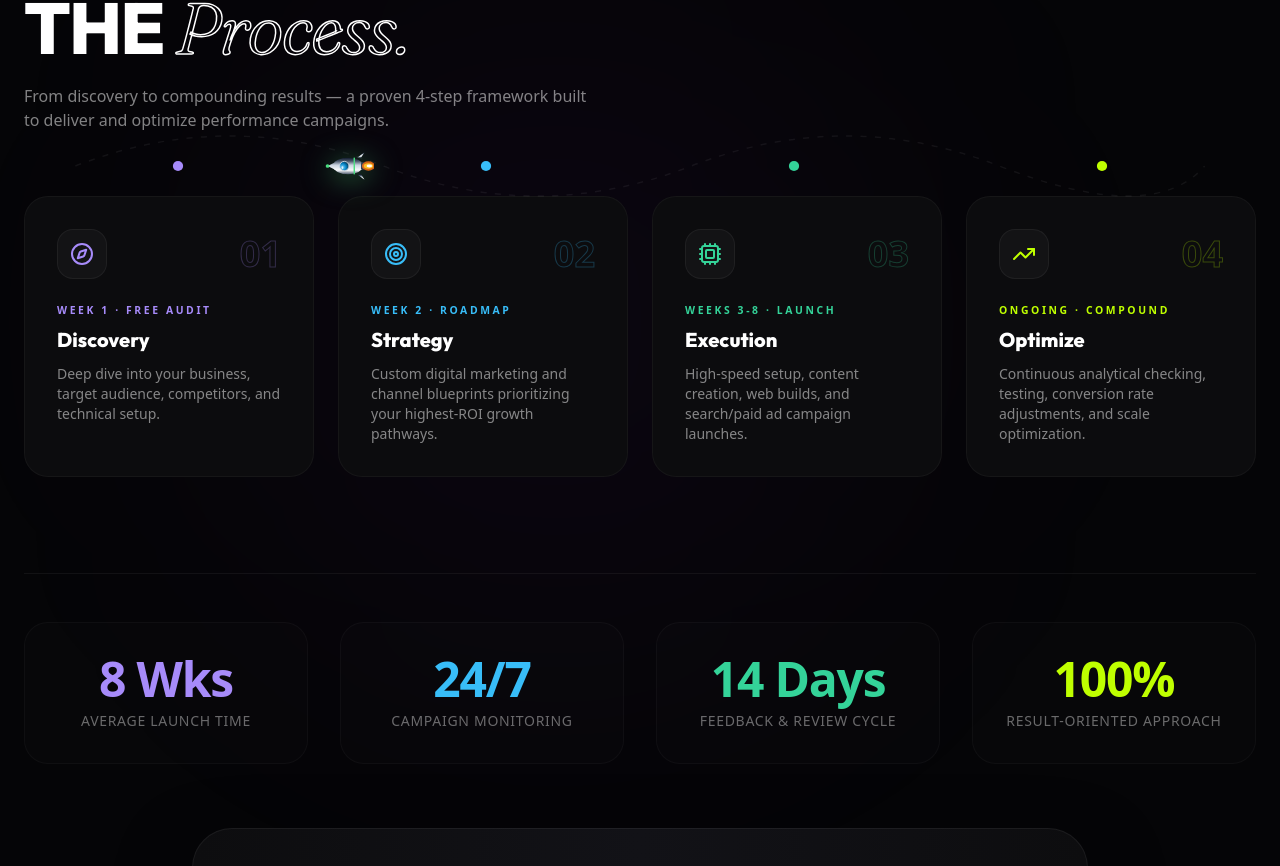
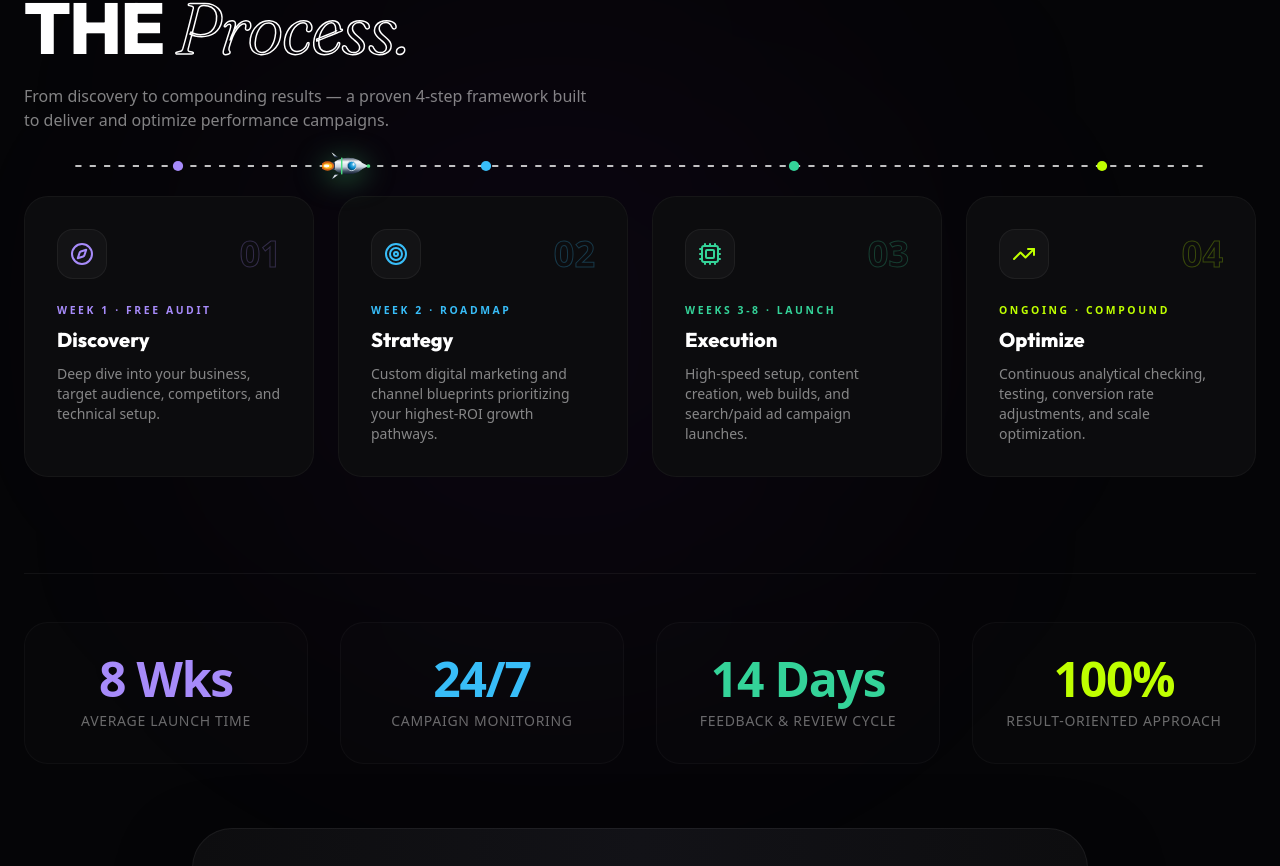
Before and after one commit to Rakeshkohli/sbtdigitalmarketing, a React (Vite) app: page /services in a window 1280 px wide. Shown: the part 4994-5860 px from the top of the page. Built offline with nearby package versions, Linux system fonts and the light colour scheme.

Commit message:
minor fixes

```diff
--- a/src/components/OurServices.css
+++ b/src/components/OurServices.css
@@ -176,7 +176,7 @@
   width: 100%;
   max-width: 1200px;
   margin: 0 auto;
-  padding: 3rem 4rem;
+  padding: 3rem 4rem 2rem 4rem;
   display: flex;
   flex-direction: column;
   min-height: 80vh;
@@ -231,13 +231,14 @@
   height: 340px;
   overflow: hidden;
   border-radius: 0.75rem;
-  z-index: 2;
+  z-index: 1;
   box-shadow: 0 8px 30px rgba(0, 0, 0, 0.25);
 }
 
 .os-card-image {
   width: 100%;
   height: 100%;
+  filter: brightness(65%);
   object-fit: cover;
   display: block;
   transition: transform 0.6s cubic-bezier(0.25, 0.46, 0.45, 0.94);
@@ -257,6 +258,7 @@
 }
 
 .os-card-big-title {
+  width: 50%;
   font-family: 'Anton', 'Outfit', sans-serif;
   font-size: clamp(3.5rem, 8vw, 8rem);
   font-weight: 400;
@@ -280,7 +282,9 @@
   line-height: 1.6;
   max-width: 420px;
   /* Limits paragraph width to look neat next to big title */
-  margin: 0 0 0.25rem 0;
+  margin: 0 0 0.75rem 0;
+  z-index: 3;
+  color: #ffffff !important;
 }
 
 .os-card-learn-link {
--- a/src/components/OurServices.jsx
+++ b/src/components/OurServices.jsx
@@ -21,7 +21,7 @@ const services = [
     subtitle: '( every rupee optimized )',
     desc: 'High ROI PPC campaigns precisely targeting users with intent to buy. Every rupee of your budget is optimized for maximum conversion, delivering measurable returns at scale.',
     link: 'Learn more',
-    img: 'https://images.unsplash.com/photo-1542744094-24638ea0b3b5?auto=format&fit=crop&q=80&w=1200',
+    img: './google-ads.webp',
   },
   {
     id: 3,
@@ -41,7 +41,7 @@ const services = [
   },
   {
     id: 5,
-    title: 'Web Dev',
+    title: 'Web Development',
     subtitle: '( built for performance )',
     desc: 'Modern, fast, and high-converting websites built for performance and user experience — your digital storefront designed to impress, convert, and scale with your business.',
     link: 'Learn more',
@@ -49,7 +49,7 @@ const services = [
   },
   {
     id: 6,
-    title: 'Video',
+    title: 'Video Editing',
     subtitle: '( stories that sell )',
     desc: 'Captivating visual stories that boost engagement and stop the scroll. From reels to brand films, we craft videos that leave a lasting impression and drive action.',
     link: 'Learn more',
@@ -140,7 +140,7 @@ const OurServices = () => {
       <div className="os-header">
         <span className="os-header-label">Services</span>
         <h2 className="os-header-heading">
-          WHAT YOU<br />GET
+          WHAT YOU GET
         </h2>
       </div>
 
--- a/src/pages/Services.jsx
+++ b/src/pages/Services.jsx
@@ -240,7 +240,8 @@ const Services = () => {
   return (
     <div className="bg-[#050507] text-white min-h-screen pt-28 pb-20 relative overflow-hidden font-sans">
       {/* Import Serif web font inline */}
-      <style dangerouslySetInnerHTML={{__html: `
+      <style dangerouslySetInnerHTML={{
+        __html: `
         @import url('https://fonts.googleapis.com/css2?family=Fraunces:ital,opsz,wght@1,9..144,300;1,9..144,400;1,9..144,700&display=swap');
         .font-fraunces {
           font-family: 'Fraunces', serif;
@@ -455,7 +456,7 @@ const Services = () => {
           {/* Rocket animation track for desktop */}
           <div ref={rocketTrackRef} className="hidden lg:flex absolute top-[280px] left-0 right-0 h-20 items-center pointer-events-none z-20">
             {/* Wavy SVG path track */}
-            <svg viewBox="0 0 1200 80" preserveAspectRatio="none" className="absolute inset-0 w-full h-full">
+            {/* <svg viewBox="0 0 1200 80" preserveAspectRatio="none" className="absolute inset-0 w-full h-full">
               <path
                 d="M 50 40 Q 200 -20 350 40 T 650 40 T 950 40 T 1150 40"
                 fill="none"
@@ -464,11 +465,17 @@ const Services = () => {
                 strokeOpacity="0.06"
                 strokeDasharray="6 8"
               />
-              {/* Color dots at 4 step positions */}
               <circle cx="150" cy="40" r="5" fill="#A78BFA" />
               <circle cx="450" cy="40" r="5" fill="#38BDF8" />
               <circle cx="750" cy="40" r="5" fill="#34D399" />
               <circle cx="1050" cy="40" r="5" fill="#BFFF00" />
+            </svg> */}
+            <svg viewBox="0 0 1200 80" preserveAspectRatio="none" class="absolute inset-0 w-full h-full">
+              <line x1="50" y1="40" x2="1150" y2="40" fill="none" stroke="white" stroke-width="1.5" stroke-opacity="1" stroke-dasharray="6 8"></line>
+              <circle cx="150" cy="40" r="5" fill="#A78BFA"></circle>
+              <circle cx="450" cy="40" r="5" fill="#38BDF8"></circle>
+              <circle cx="750" cy="40" r="5" fill="#34D399"></circle>
+              <circle cx="1050" cy="40" r="5" fill="#BFFF00"></circle>
             </svg>
 
             {/* Animated Rocket that moves along the path on scroll */}
@@ -479,7 +486,7 @@ const Services = () => {
                 filter: 'drop-shadow(0 4px 14px rgba(74, 222, 128, 0.5))'
               }}
             >
-              <svg width="52" height="52" viewBox="0 0 56 56" fill="none" className="-rotate-90">
+              <svg width="52" height="52" viewBox="0 0 56 56" fill="none" className="rotate-90">
                 <defs>
                   <linearGradient id="rocket-body" x1="0%" y1="0%" x2="100%" y2="0%">
                     <stop offset="0%" stopColor="#475569" />
```
Also changed, not shown: public/google-ads.webp (added).
